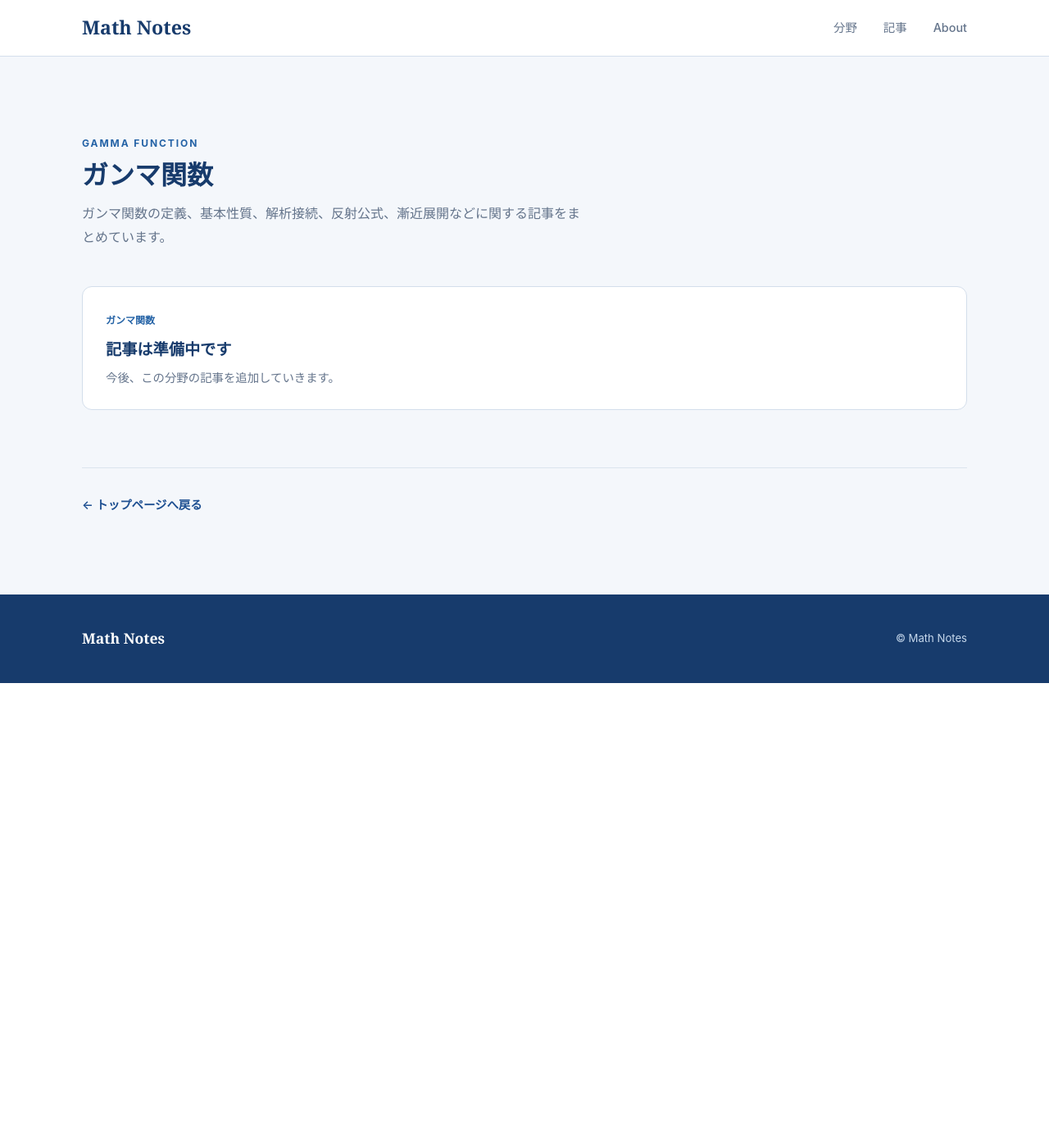
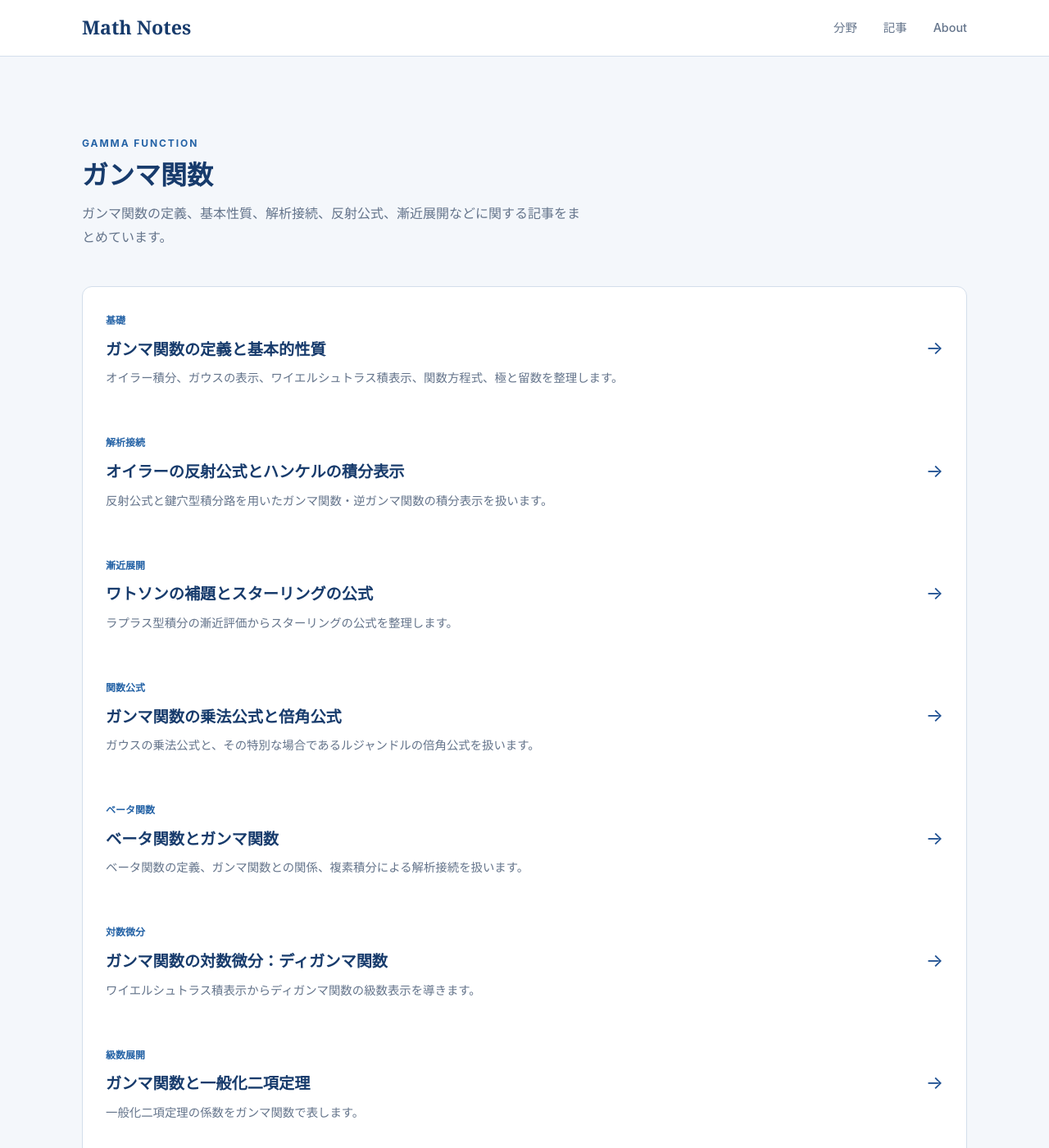
Before and after one commit to koukano/koukano.github.io, a Jekyll site: the page gamma-function/index.html, which Jekyll copies as it is, in a window 1280 px wide and 1400 px high. Shown: the whole window at 82% size. Built offline with Jekyll 4.4.1, drawn with Linux system fonts in a browser that asks for light colours; some of the changed text lies outside the part shown.

Commit message:
Publish gamma function article list

```diff
--- a/gamma-function/index.html
+++ b/gamma-function/index.html
@@ -28,13 +28,117 @@
       </div>
 
       <div class="article-list">
-        <div class="article-item">
-          <div>
-            <span class="article-category">ガンマ関数</span>
-            <h3>記事は準備中です</h3>
-            <p>今後、この分野の記事を追加していきます。</p>
+
+        <a href="/articles/gamma-function-definition-properties.html" class="article-link">
+          <div class="article-item">
+            <div>
+              <span class="article-category">基礎</span>
+              <h3>ガンマ関数の定義と基本的性質</h3>
+              <p>オイラー積分、ガウスの表示、ワイエルシュトラス積表示、関数方程式、極と留数を整理します。</p>
+            </div>
+            <span class="article-arrow">→</span>
           </div>
-        </div>
+        </a>
+
+        <a href="/articles/gamma-reflection-hankel.html" class="article-link">
+          <div class="article-item">
+            <div>
+              <span class="article-category">解析接続</span>
+              <h3>オイラーの反射公式とハンケルの積分表示</h3>
+              <p>反射公式と鍵穴型積分路を用いたガンマ関数・逆ガンマ関数の積分表示を扱います。</p>
+            </div>
+            <span class="article-arrow">→</span>
+          </div>
+        </a>
+
+        <a href="/articles/gamma-stirling-watson.html" class="article-link">
+          <div class="article-item">
+            <div>
+              <span class="article-category">漸近展開</span>
+              <h3>ワトソンの補題とスターリングの公式</h3>
+              <p>ラプラス型積分の漸近評価からスターリングの公式を整理します。</p>
+            </div>
+            <span class="article-arrow">→</span>
+          </div>
+        </a>
+
+        <a href="/articles/gamma-multiplication-formula.html" class="article-link">
+          <div class="article-item">
+            <div>
+              <span class="article-category">関数公式</span>
+              <h3>ガンマ関数の乗法公式と倍角公式</h3>
+              <p>ガウスの乗法公式と、その特別な場合であるルジャンドルの倍角公式を扱います。</p>
+            </div>
+            <span class="article-arrow">→</span>
+          </div>
+        </a>
+
+        <a href="/articles/beta-function-gamma.html" class="article-link">
+          <div class="article-item">
+            <div>
+              <span class="article-category">ベータ関数</span>
+              <h3>ベータ関数とガンマ関数</h3>
+              <p>ベータ関数の定義、ガンマ関数との関係、複素積分による解析接続を扱います。</p>
+            </div>
+            <span class="article-arrow">→</span>
+          </div>
+        </a>
+
+        <a href="/articles/digamma-function.html" class="article-link">
+          <div class="article-item">
+            <div>
+              <span class="article-category">対数微分</span>
+              <h3>ガンマ関数の対数微分：ディガンマ関数</h3>
+              <p>ワイエルシュトラス積表示からディガンマ関数の級数表示を導きます。</p>
+            </div>
+            <span class="article-arrow">→</span>
+          </div>
+        </a>
+
+        <a href="/articles/gamma-generalized-binomial-theorem.html" class="article-link">
+          <div class="article-item">
+            <div>
+              <span class="article-category">級数展開</span>
+              <h3>ガンマ関数と一般化二項定理</h3>
+              <p>一般化二項定理の係数をガンマ関数で表します。</p>
+            </div>
+            <span class="article-arrow">→</span>
+          </div>
+        </a>
+
+        <a href="/articles/mellin-transform-inversion.html" class="article-link">
+          <div class="article-item">
+            <div>
+              <span class="article-category">Mellin変換</span>
+              <h3>Mellin変換とMellin反転公式</h3>
+              <p>Mellin変換を定義し、フーリエ変換との関係から反転公式を確認します。</p>
+            </div>
+            <span class="article-arrow">→</span>
+          </div>
+        </a>
+
+        <a href="/articles/mellin-barnes-first-lemma.html" class="article-link">
+          <div class="article-item">
+            <div>
+              <span class="article-category">Mellin–Barnes積分</span>
+              <h3>Mellin–Barnes積分とBarnesの第一補題</h3>
+              <p>ガンマ関数の極を分離する積分路とBarnesの第一補題を扱います。</p>
+            </div>
+            <span class="article-arrow">→</span>
+          </div>
+        </a>
+
+        <a href="/articles/mellin-algebraic-equation.html" class="article-link">
+          <div class="article-item">
+            <div>
+              <span class="article-category">応用</span>
+              <h3>Mellin変換による代数方程式の解の表示</h3>
+              <p>代数方程式の解をMellin変換し、ガンマ関数を用いた複素積分表示へ変換します。</p>
+            </div>
+            <span class="article-arrow">→</span>
+          </div>
+        </a>
+
       </div>
 
       <div class="article-back">
```
